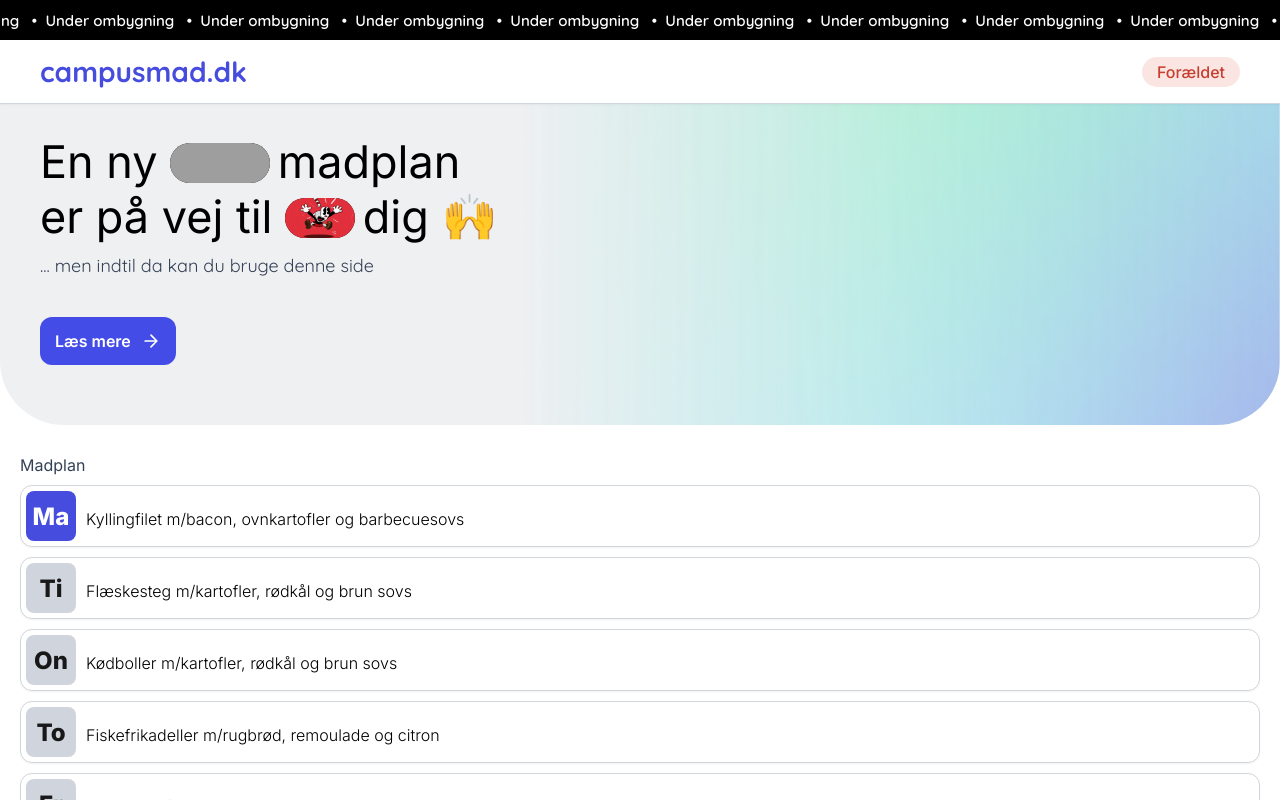
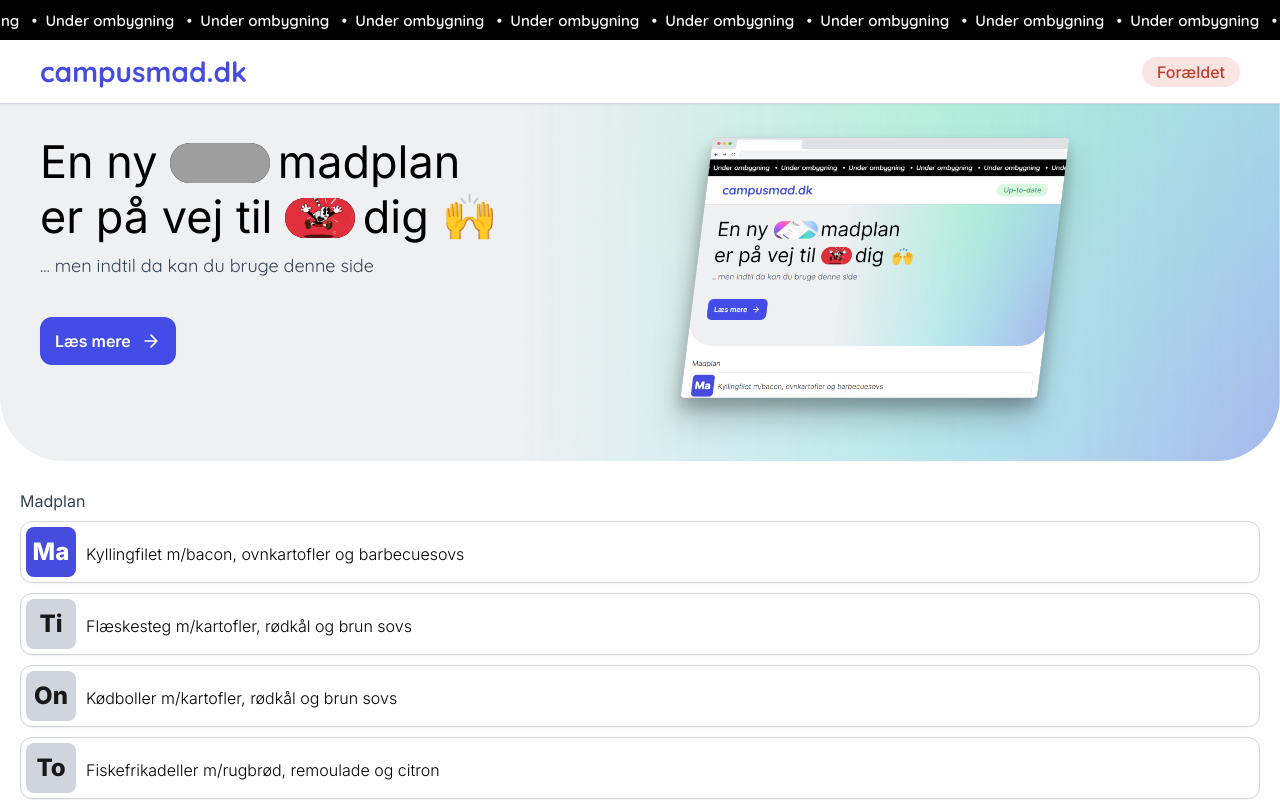
Before and after one commit to zMyLlama/videndjurs-aftensmad, a Next.js app: page / in a window 1280 px wide. Built offline with nearby package versions, Linux system fonts and the light colour scheme; grey boxes are pictures that could not be loaded.

Commit message:
added animations and websites shot on desktop

```diff
--- a/pages/components/index/temp.loading.tsx
+++ b/pages/components/index/temp.loading.tsx
@@ -1,3 +1,4 @@
+import { motion } from "framer-motion";
 import dayjs, {Dayjs} from "dayjs";
 import isoWeek from 'dayjs/plugin/isoWeek';
 import Marquee from "react-fast-marquee";
@@ -19,6 +20,21 @@ const mealPlan : any = {
 }
 
 dayjs.extend(isoWeek);
+
+const container = {
+    hidden: { opacity: 0 },
+    show: {
+        opacity: 1,
+        transition: {
+            staggerChildren: 0.1,
+        }
+    }
+}
+
+const item = {
+    hidden: { opacity: 0, transform: 'translateY(20px)' },
+    show: { opacity: 1, transform: 'translateY(0px)', transition: { duration: 0.6, ease: [0.33, 1, 0.68, 1] } }
+}
 
 function TempLoading() {
     const clientDate: Dayjs = dayjs();
@@ -61,16 +77,27 @@ function TempLoading() {
                         </svg>
                     </ReadMoreButton>
                 </Left>
+                <Right>
+                    <Shot src="/WebsiteShot.png" />
+                </Right>
                 <Gradient src="/GradientBG.png" />
             </NewWrapper>
 
             <MealPlanTitle>Madplan</MealPlanTitle>
-            { Object.keys(mealPlan.meals).map((day, index) => {
-                return <MealWrapper>
-                    <MealDay style={{ backgroundColor: `${weekdayNumber === index && "#454cde"}`, color: `${weekdayNumber === index && "white"}` }}>{ translatedNames[index] }</MealDay>
-                    <Meal>{ mealPlan.meals[day] }</Meal>
-                </MealWrapper>
-            }) }
+            <motion.div
+                variants={container}
+                initial="hidden"
+                animate="show"
+            >
+                { Object.keys(mealPlan.meals).map((day, index) => {
+                    return <MealWrapper
+                        variants={item}
+                    >
+                        <MealDay style={{ backgroundColor: `${weekdayNumber === index && "#454cde"}`, color: `${weekdayNumber === index && "white"}` }}>{ translatedNames[index] }</MealDay>
+                        <Meal>{ mealPlan.meals[day] }</Meal>
+                    </MealWrapper>
+                }) }
+            </motion.div>
 
             {
                 /*
@@ -241,6 +268,32 @@ const Left = styled.div`
     }
 `
 
+const Right = styled.div`
+    display: flex;
+    align-items: center;
+    justify-content: center;
+    width: 100%;
+
+    @media ${device.tablet} {
+        display: none;
+    }
+`
+
+const Shot = styled.img`
+    transform: scale(1.5) rotateY(-20deg) rotateX(20deg) rotateZ(0deg);
+    max-width: 400px;
+    width: 100%;
+    transition: 1000ms ease;
+
+    @media ${device.anythingAboveLaptopL} {
+        max-width: 500px;
+    }
+
+    &:hover {
+        transform: scale(1.6) rotateY(0deg) rotateX(0deg) rotateZ(0deg);
+    }
+`
+
 const HeroText = styled.h1`
     font-family: 'Inter';
     font-weight: 400;
@@ -328,7 +381,7 @@ const MarqueeText = styled.p`
     white-space: pre;
 `
 
-const MealWrapper = styled.div`
+const MealWrapper = styled(motion.div)`
     display: flex;
     align-items: center;
     column-gap: 10px;
```
Also changed, not shown: public/WebsiteShot.png (added).
